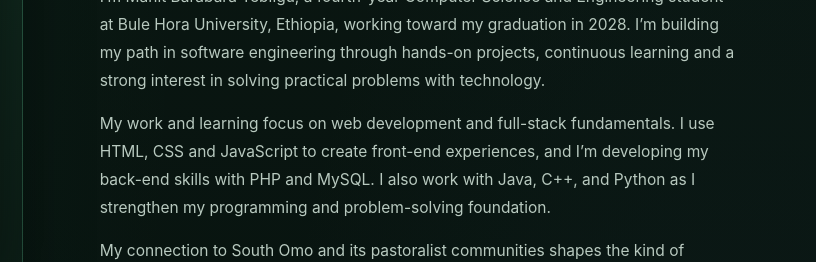
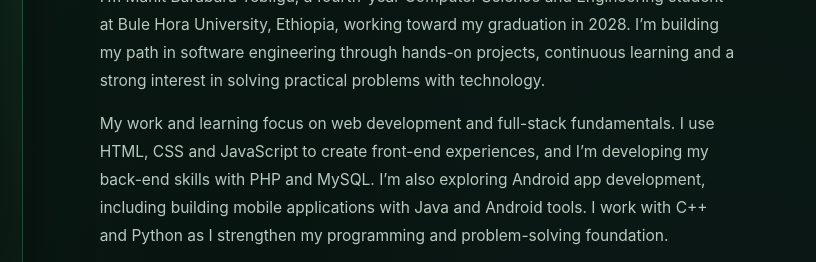
Before and after one commit to manitbarabara80-crypto/manit-portfolio, a plain HTML site: page index.html in a window 1280 px wide. Shown: the part 1182-1444 px from the top of the page, 464-1280 px from the left. Drawn offline with Linux system fonts and the light colour scheme.

Commit message:
Add Android App Developer to portfolio profile and role rotation

```diff
--- a/index.html
+++ b/index.html
@@ -6,7 +6,7 @@
   <meta name="theme-color" content="#081326">
   <meta name="description" content="Portfolio of Manit Barabara Tebligu, a full-stack developer and Computer Science and Engineering student.">
   <meta property="og:title" content="Manit Barabara Tebligu — Full-Stack Developer">
-  <meta property="og:description" content="Full-stack developer and software engineering student building practical web applications.">
+  <meta property="og:description" content="Full-stack and Android app developer, and software engineering student building practical digital solutions.">
   <meta property="og:image" content="https://rufqfsrkvkgkssctqkte.supabase.co/storage/v1/object/public/portfolio-assets/profile/profile.jpg">
   <link rel="canonical" href="https://manitbarabara80-crypto.github.io/manit-portfolio/">
   <title>Manit Barabara Tebligu | Full-Stack Developer</title>
@@ -300,7 +300,7 @@
           <span class="about-eyebrow">HELLO, I'M MANIT</span>
           <h3>A future-focused developer with a purpose beyond code.</h3>
           <p>I’m Manit Barabara Tebligu, a fourth-year Computer Science and Engineering student at Bule Hora University, Ethiopia, working toward my graduation in 2028. I’m building my path in software engineering through hands-on projects, continuous learning and a strong interest in solving practical problems with technology.</p>
-          <p>My work and learning focus on web development and full-stack fundamentals. I use HTML, CSS and JavaScript to create front-end experiences, and I’m developing my back-end skills with PHP and MySQL. I also work with Java, C++, and Python as I strengthen my programming and problem-solving foundation.</p>
+          <p>My work and learning focus on web development and full-stack fundamentals. I use HTML, CSS and JavaScript to create front-end experiences, and I’m developing my back-end skills with PHP and MySQL. I’m also exploring Android app development, including building mobile applications with Java and Android tools. I work with C++ and Python as I strengthen my programming and problem-solving foundation.</p>
           <p>My connection to South Omo and its pastoralist communities shapes the kind of impact I hope to make. It reminds me that talent exists everywhere, while access to technology and opportunity is not always equal. I want to help build useful digital tools, share local stories with wider audiences, and contribute to solutions that respond to real needs.</p>
           <p>I’m open to learning from experienced developers, contributing to meaningful projects, and connecting with mentors, teams and organizations that value curiosity, consistency and community-centered innovation.</p>
           <div class="about-highlights">
@@ -397,7 +397,7 @@
         </article>
         <article class="project showcase-card reveal" data-project-kind="live">
           <div class="showcase-art portfolio-art" role="img" aria-label="Illustrative personal developer portfolio interface preview">
-            <div class="portfolio-browser"><div class="browser-dots"><i></i><i></i><i></i><span>manitbarabara80-crypto.github.io</span></div><div class="portfolio-nav"><b>MANIT<span>.</span></b><small>HOME　 ABOUT　 PROJECTS　 CONTACT</small></div><div class="portfolio-hero"><small>HELLO, I'M MANIT</small><strong>Building technology.<br><i>Creating impact.</i></strong><p>Software Engineer · Full-Stack Developer</p><div class="portfolio-pill">EXPLORE MY WORK　↗</div></div><div class="portfolio-footer"><span>HTML</span><span>CSS</span><span>JAVASCRIPT</span></div></div>
+            <div class="portfolio-browser"><div class="browser-dots"><i></i><i></i><i></i><span>manitbarabara80-crypto.github.io</span></div><div class="portfolio-nav"><b>MANIT<span>.</span></b><small>HOME　 ABOUT　 PROJECTS　 CONTACT</small></div><div class="portfolio-hero"><small>HELLO, I'M MANIT</small><strong>Building technology.<br><i>Creating impact.</i></strong><p>Software Engineer · Full-Stack Developer · Android App Developer</p><div class="portfolio-pill">EXPLORE MY WORK　↗</div></div><div class="portfolio-footer"><span>HTML</span><span>CSS</span><span>JAVASCRIPT</span></div></div>
           </div>
           <div class="showcase-copy"><div class="showcase-title"><h3>💻 Developer Portfolio</h3><span class="project-status live">LIVE WEBSITE</span></div><p>A responsive professional portfolio presenting my skills, projects, technical journey and opportunities to collaborate.</p><div class="showcase-tags"><span>HTML</span><span>CSS</span><span>JavaScript</span><span>Responsive</span></div><a class="showcase-link" href="https://manitbarabara80-crypto.github.io/manit-portfolio/" target="_blank" rel="noopener noreferrer">Visit portfolio <span>↗</span></a></div>
         </article>
@@ -610,7 +610,7 @@
     document.querySelectorAll('.reveal').forEach(element=>revealObserver.observe(element));
     if(!matchMedia('(prefers-reduced-motion: reduce)').matches){
       const role=document.getElementById('typedRole');
-      const roles=['Full-Stack Developer','Software Engineer','Web Developer'];
+      const roles=['Full-Stack Developer','Software Engineer','Web Developer','Android App Developer'];
       let roleIndex=0,character=roles[0].length,deleting=true;
       const typeNext=()=>{
         const current=roles[roleIndex];
```
